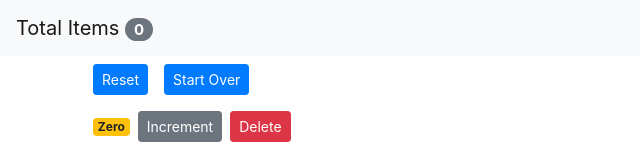
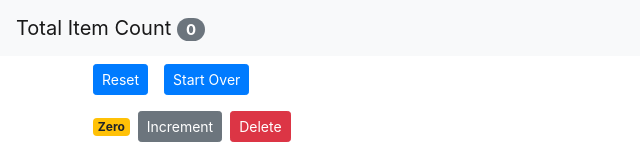
Before and after one commit to davidylee/counter-app, a React (Create React App) app: page / in a window 1280 px wide. Shown: the top 156 px of the page, without its empty margins (0-640 px from the left). Built offline with nearby package versions, Linux system fonts and the light colour scheme.

Commit message:
"Total Item Count"

```diff
--- a/src/components/navbar.jsx
+++ b/src/components/navbar.jsx
@@ -8,7 +8,7 @@ const NavBar = props => {
   return (
     <nav className="navbar navbar-light bg-light">
       <a className="navbar-brand" href="#">
-        Total Items{" "}
+        Total Item Count{" "}
         <span className="badge badge-pill badge-secondary">
           {props.totalCounters}
         </span>
```
